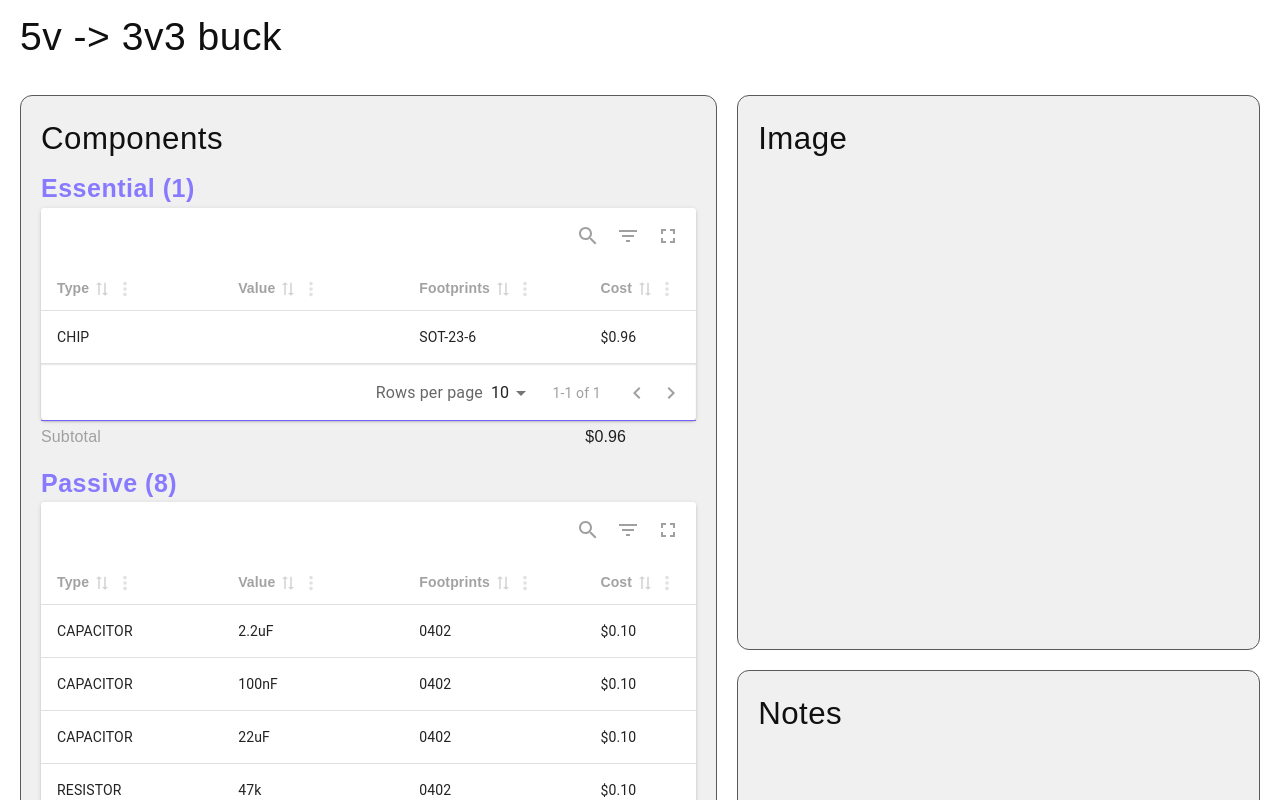
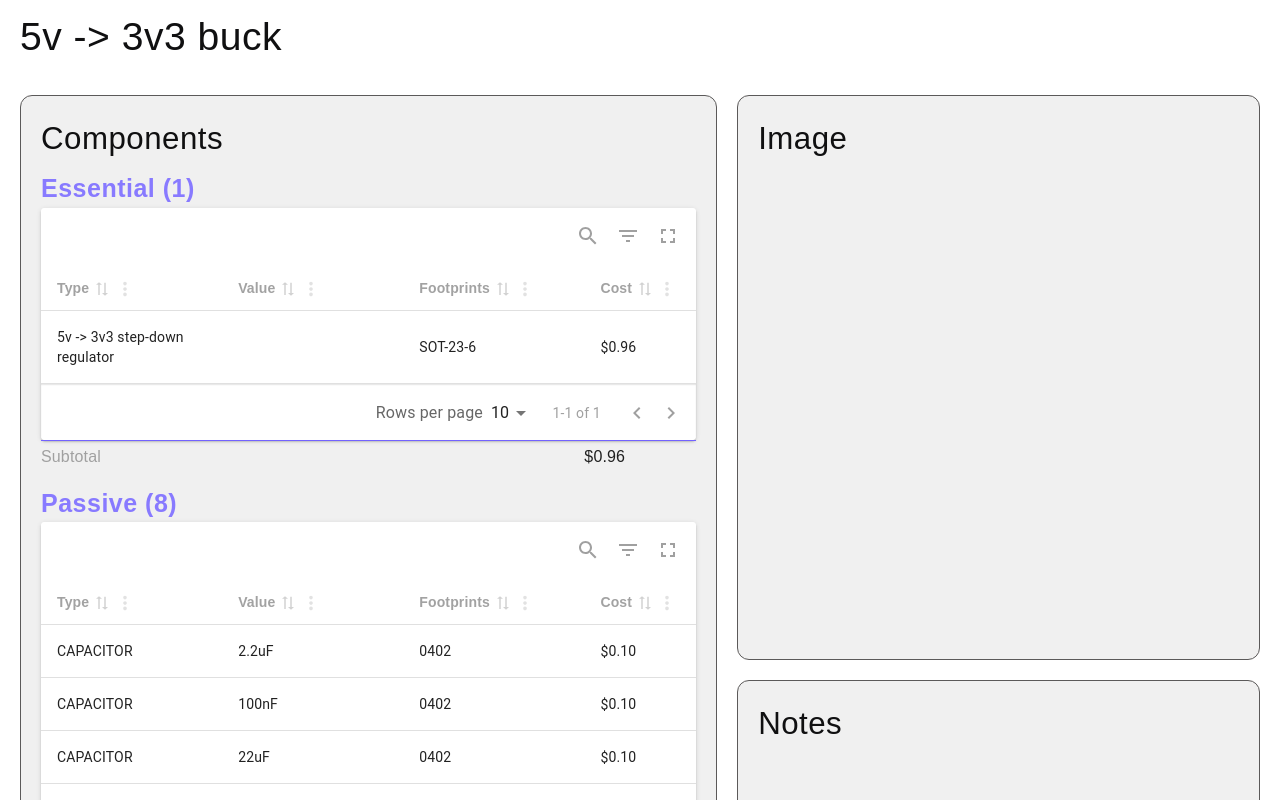
Before and after one commit to RUnroe/quick-ee, a React (Vite) app: page /block/view/0 in a window 1280 px wide. Shown: the top 800 px of the page. Built offline with nearby package versions, Linux system fonts and the light colour scheme; a web font is replaced by a local one.

Commit message:
Use desc over type when possible for block title

```diff
--- a/src/components/functionalBlock/BlockComponentsTable.tsx
+++ b/src/components/functionalBlock/BlockComponentsTable.tsx
@@ -1,4 +1,4 @@
-import { MaterialReactTable, useMaterialReactTable } from "material-react-table";
+import { MaterialReactTable, MRT_Row, useMaterialReactTable } from "material-react-table";
 import { useMemo } from "react";
 import FunctionalBlockType from "../../types/FunctionalBlockType";
 import ComponentType from "../../types/ComponentType";
@@ -20,7 +20,10 @@ const BlockComponentsTable = ({block}: Props) => {
       {
         accessorKey: 'type',
         header: 'Type',
-        Cell: ({ cell }: {cell: {getValue: () => string}}) => (cell?.getValue()?.includes("COMPONENT_TYPE") ? cell?.getValue().split("COMPONENT_TYPE_")[1] : cell?.getValue()),
+        Cell: ({ row }: {row: MRT_Row<ComponentType>}) => (
+          row.original?.genericDescription ||
+          (row.original?.type?.includes("COMPONENT_TYPE") ? row.original?.type?.split("COMPONENT_TYPE_")[1] : row.original?.type)
+        ),
 
       },
       {
--- a/src/pages/FunctionalBlock.tsx
+++ b/src/pages/FunctionalBlock.tsx
@@ -11,7 +11,6 @@ const FunctionalBlock = () => {
   console.log(functionalBlocks, parseInt(blockId || ''));
 
   const [block] = useState<FunctionalBlockType>(functionalBlocks.blocks?.[parseInt(blockId || '')]);
-  console.log(block)
 
   return (
     <main className="page" id="functionalBlock">
--- a/src/styles/components/_table.scss
+++ b/src/styles/components/_table.scss
@@ -10,7 +10,8 @@
   display: flex;
   flex-direction: row;
   justify-content: space-between;
-  padding-right: 70px;
+  // padding-right: 70px;
+  padding-right: calc(55px + 1rem);
   padding-top: 0.25rem;
   border-top: 1px solid var(--color-primary-medium);
 }
```
